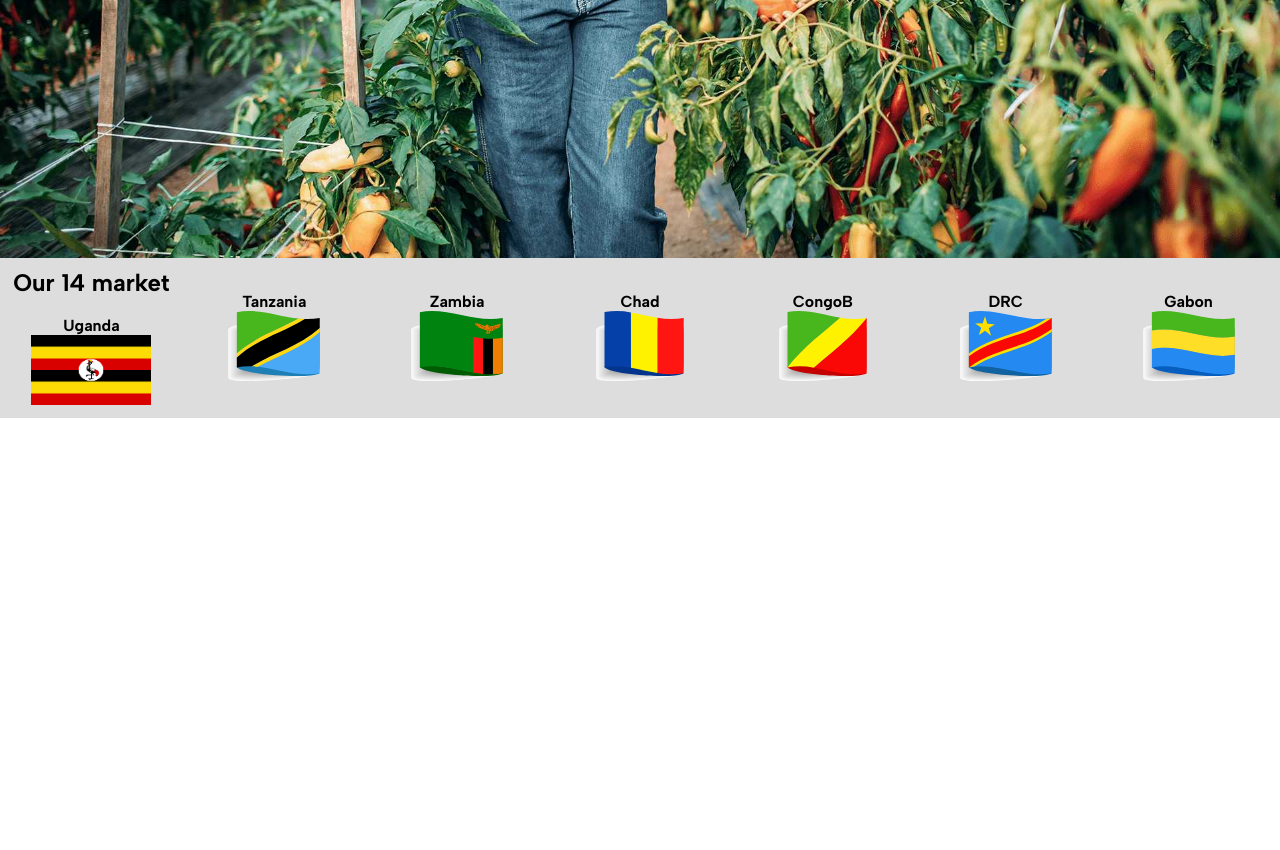
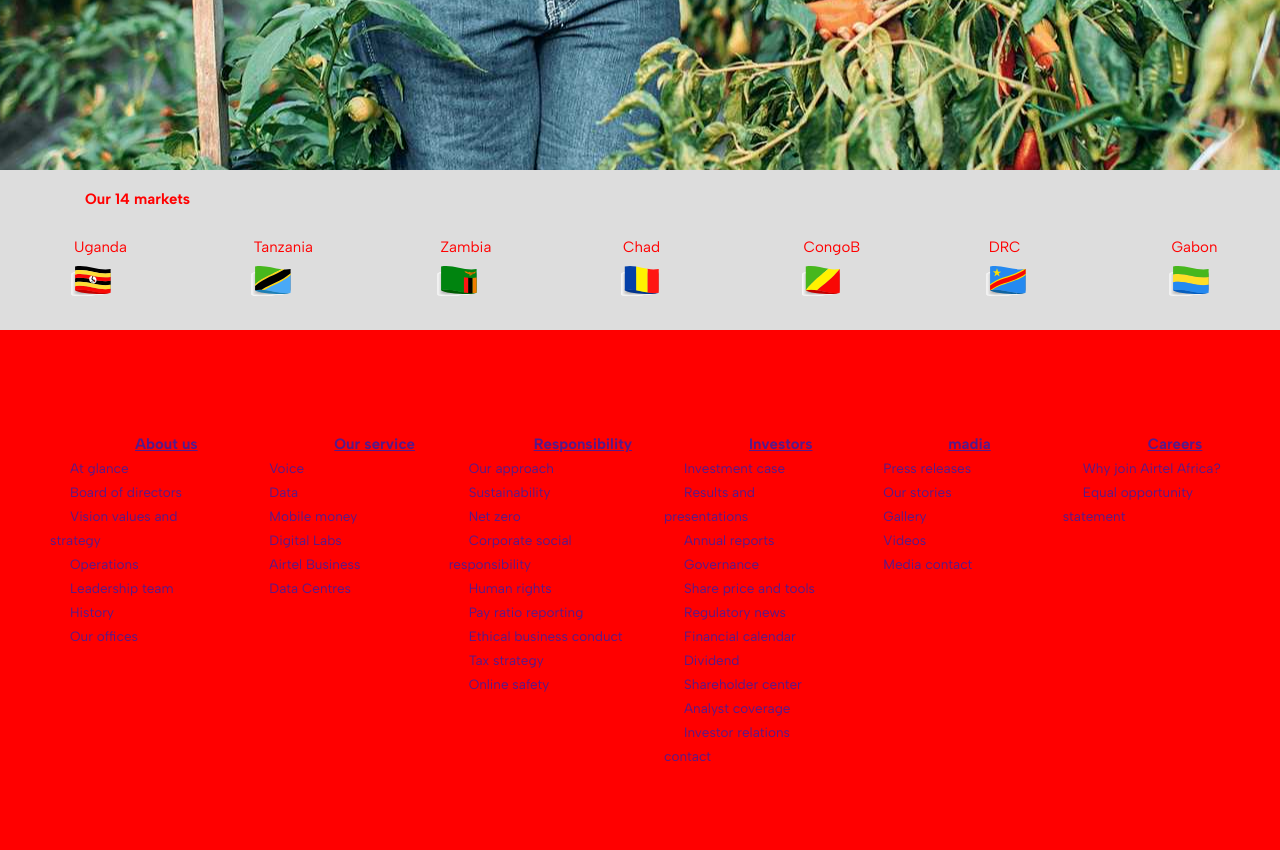
Before and after one commit to Neyung255/airtel-cloness, a plain HTML site: page index.html in a window 1280 px wide. Shown: the part 526-1376 px from the top of the page. Before the commit the page ends 944 px from the top, so only its background shows below. Drawn offline with Linux system fonts and the light colour scheme; a web font is replaced by a local one.

Commit message:
i added some new text

```diff
--- a/airtel.css
+++ b/airtel.css
@@ -55,9 +55,9 @@ nav{
 .hero{
     background-image: url(./assets/airtel\ photo.png);
     background-position: center;
-    background-size: cover;
+    background-size: top cover;
     background-repeat: no-repeat;
-    height: 90vh;
+    height: 79vh;
 }
 
 .text-div{
@@ -71,11 +71,11 @@ nav{
     font-size: var(--big-font);
     font-weight: 600;
     text-transform: capitalize;
-    padding-bottom: 6px;
+    margin-bottom: 3px;
 }
 .paragraph{
     font-size: var(--xfont-size);
-    padding: 10px 0;
+    padding: 4px 0;
 }
 .button-div button{
     background-color: #FFFFFF;
@@ -88,17 +88,68 @@ nav{
 }
 .flags{
     width: 100%;
-    height: 10rem;
+    height: 7rem;
     background-color: #ddd;
     display: grid;
     grid-template-columns: repeat(7, 0.5fr);
+    place-content: center;
+    place-items: center;
 }
 
-.flag{
-    place-items: center;
-    place-content: center;
-}
- h2{
-  margin-bottom: 19px;
+.flag img{
+    width: 70px;
+    height: 40px;
+    margin-top: 10px;
+    padding-bottom: 10px;
 
 }
+ h3{
+    padding-left: 85px;
+    padding-top: 20px;
+    color: red;
+    font-size: 15px;
+}
+.h3-flag{
+       background-color: #ddd;
+       width: 100vw;
+       height: 3rem;
+
+}
+h4{
+    margin-left:18px ;
+    color: red;
+    font-size: 15px;
+    font-weight: 400;
+}
+.thirdsec-div{
+    display: grid;
+    grid-template-columns: repeat(6, 1fr);
+    grid-template-rows: repeat(6 300px);
+    place-content: center;
+    line-height: 1.5rem;
+    background-color: #FF0000;
+    padding: 0% 50px;
+    font-size: 13.5px;
+    position: relative;
+    height: 65vh;
+    gap: 2rem;
+ }
+ p a{
+
+    text-decoration: none;
+    padding-left: 20px;
+
+ }
+  /* .hd .alink{
+    position: absolute;
+    left: 75px;
+    top: 30px;
+    padding-right: 50px;
+
+ } */
+ .our-service{
+    justify-content: left;
+ }
+ .hb{
+
+ }
--- a/index.html
+++ b/index.html
@@ -39,40 +39,108 @@
       </div>
       <!-- this is the flag grid section -->
       <section>
+        <div class="h3-flag">
+            <h3>Our 14 markets</h3>
+        </div>
         <div class="flags">
             <div class="flag">
-                <h2>Our 14 market</h2>
                 <h4>Uganda</h4>
-                <img src="./assets/uganda flag.png" alt="" width="120px" height="70px">
+            <img src="./assets/Uganda.svg" alt="">
             </div>
             <div class="flag">
                 <h4>Tanzania</h4>
-                <img src="./assets/Tanzania.svg" alt="" width="120px" height="70px">
+                <img src="./assets/Tanzania.svg" alt="">
            </div>
            <div class="flag">
             <h4>Zambia</h4>
-            <img src="./assets/Zambia.svg" alt="" width="120px" height="70px">
+            <img src="./assets/Zambia.svg" alt="">
            </div>
            <div class="flag">
             <h4>Chad</h4>
-            <img src="./assets/Chad.svg" alt="" width="120px" height="70px">
+            <img src="./assets/Chad.svg" alt="">
            </div>
            <div class="flag">
             <h4>CongoB</h4>
-            <img src="./assets/CongoB.svg" alt="" width="120px" height="70px">
+            <img src="./assets/CongoB.svg" alt="">
            </div>
            <div class="flag">
             <h4>DRC</h4>
-            <img src="./assets/DRC.svg" alt="" width="120px" height="70px">
+            <img src="./assets/DRC.svg" alt="">
            </div>
            <div class="flag">
               <h4>Gabon</h4>
-            <img src="./assets/Gabon.svg" alt="" width="120px" height="70px">
+            <img src="./assets/Gabon.svg" alt="">
            </div>
+      </div>
+    </section>
+    <!-- this is the footer section -->
+     <section class="third-section">
+        <div class="thirdsec-div">
+            <div class="aboutus">
+            <h3 class="hd"><a href="" class="alink">About us</a></h3>
+            <p><a href="">At glance</a></p>
+            <p><a href="">Board of directors</a></p>
+            <p><a href="">Vision values and strategy</a></p>
+            <p><a href="">Operations</a></p>
+            <p><a href="">Leadership team</a></p>
+            <p><a href="">History</a></p>
+            <p><a href="">Our offices</a></p>
+            </div>
+            <div class="our-service">
+            <h3 class="hb"><a href="" class="alink1">Our service</a></h3>
+            <p><a href="">Voice</a></p>
+            <p><a href="">Data</a></p>
+            <p><a href="">Mobile money</a></p>
+            <p><a href="">Digital Labs</a></p>
+            <p><a href="">Airtel Business</a></p>
+            <p><a href="">Data Centres</a></p>
+            </div>
+            <div class="responsibity">
+            <h3 class="hd"><a href="" class="alink2">Responsibility</a></h3>
+            <p><a href="">Our approach</a></p>
+            <p><a href="">Sustainability</a></p>
+            <p><a href="">Net zero</a></p>
+            <p><a href="">Corporate social responsibility</a></p>
+            <p><a href="">Human rights</a></p>
+            <p><a href="">Pay ratio reporting</a></p>
+            <p><a href="">Ethical business conduct</a></p>
+            <p><a href="">Tax strategy</a></p>
+            <p><a href="">Online safety</a></p>
+            </div>
+            <div class="Investor">
+             <h3 class="hd"><a href="">Investors</a></h3>
+            <p><a href="">Investment case</a></p>
+            <p><a href="">Results and presentations</a></p>
+            <p><a href="">Annual reports</a></p>
+            <p><a href="">Governance</a></p>
+            <p><a href="">Share price and tools</a></p>
+            <p><a href="">Regulatory news</a></p>
+            <p><a href="">Financial calendar</a></p>
+            <p><a href="">Dividend</a></p>
+            <p><a href="">Shareholder center</a></p>
+            <p><a href="">Analyst coverage</a></p>
+            <p><a href="">Investor relations contact</a></p>
+
+</div>
+        <div class="media">
+           <h3 class="hd"><a href="">madia</a></h3>
+           <p><a href="">Press releases</a></p>
+           <p><a href="">Our stories</a></p>
+           <p><a href="">Gallery</a></p>
+           <p><a href="">Videos</a></p>
+           <p><a href="">Media contact</a></p>
+        </div>
+
+        <div class="careers">
+           <h3 class="hd"><a href="">Careers</a></h3>
+           <p><a href="">Why join Airtel Africa?</a></p>
+           <p><a href="">Equal opportunity statement</a></p>
+
+        </div>
 
 
-        </div>
-        </section>
+       </div>
+    </section>
 
 
 
```
